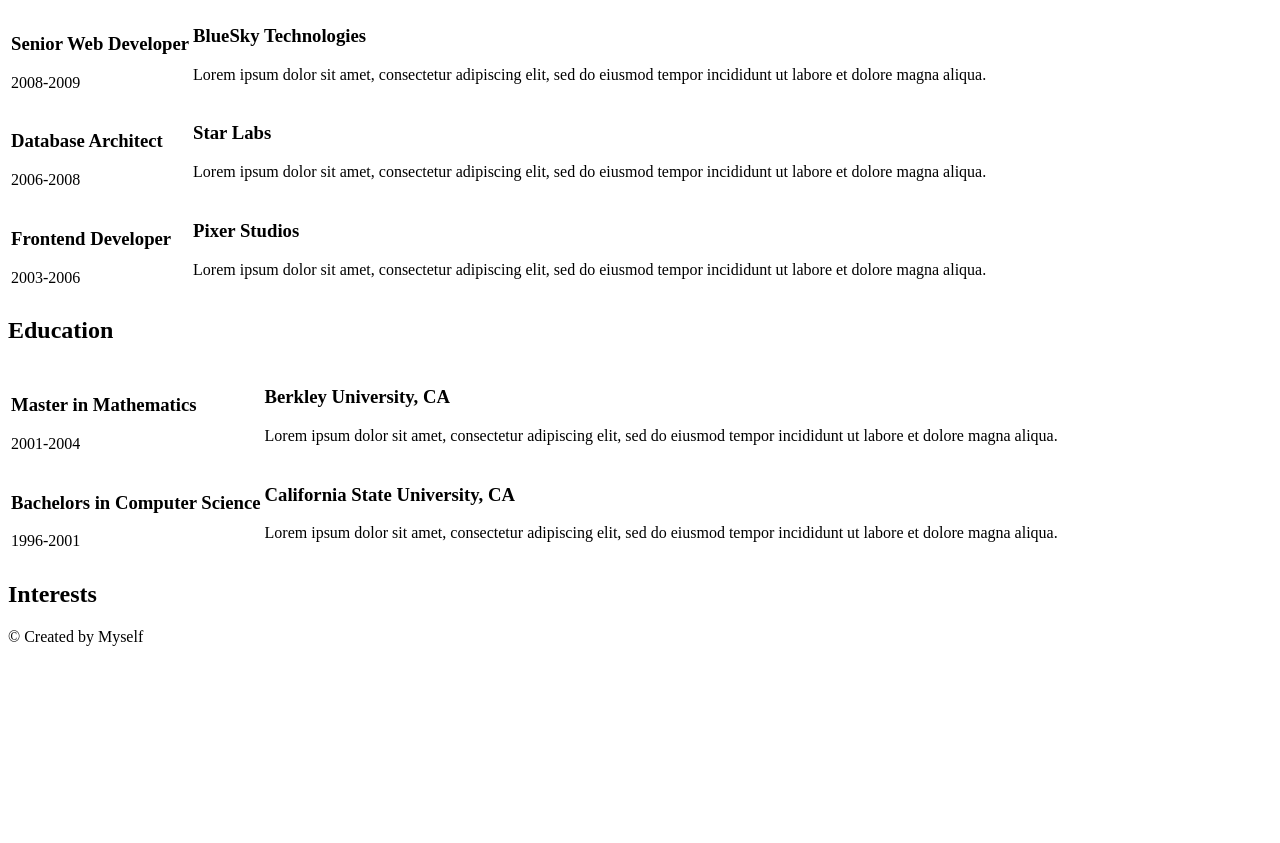
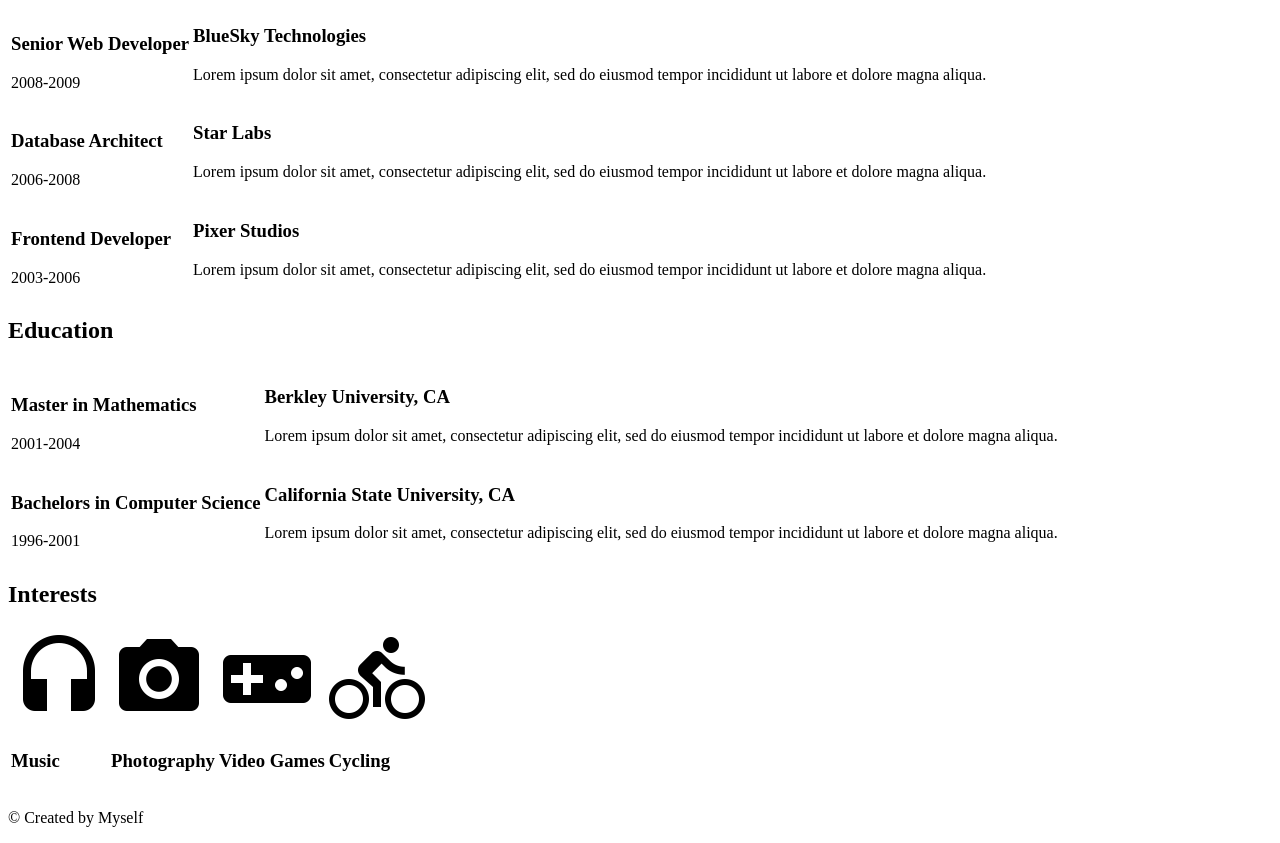
Before and after one commit to FarooqAR/learn-html-css, a plain HTML site: page index.html in a window 1280 px wide. Shown: the part 459-1302 px from the top of the page. Before the commit the page ends 1121 px from the top, so only its background shows below. Drawn offline with Linux system fonts and the light colour scheme.

Commit message:
add images

```diff
--- a/index.html
+++ b/index.html
@@ -119,12 +119,26 @@
             </div>
             <div>
                 <h2>Interests</h2>
-                <div>
-                    <div></div>
-                    <div></div>
-                    <div></div>
-                    <div></div>
-                </div>
+                <table>
+                    <tr>
+                        <td>
+                            <img src="./images/ic_headset_black_48dp_2x.png" alt="music">
+                            <h3>Music</h3>
+                        </td>
+                        <td>
+                            <img src="./images/ic_photo_camera_black_48dp_2x.png" alt="photography">
+                            <h3>Photography</h3>
+                        </td>
+                        <td>
+                            <img src="./images/ic_videogame_asset_black_48dp_2x.png" alt="video games">
+                            <h3>Video Games</h3>
+                        </td>
+                        <td>
+                            <img src="./images/ic_directions_bike_black_48dp_2x.png" alt="cycling">
+                            <h3>Cycling</h3>
+                        </td>
+                    </tr>
+                </table>
             </div>
         </div>
     </div>
```
Also changed, not shown: images/ic_directions_bike_black_48dp_2x.png (added), images/ic_headset_black_48dp_2x.png (added), images/ic_photo_camera_black_48dp_2x.png (added), images/ic_videogame_asset_black_48dp_2x.png (added).
